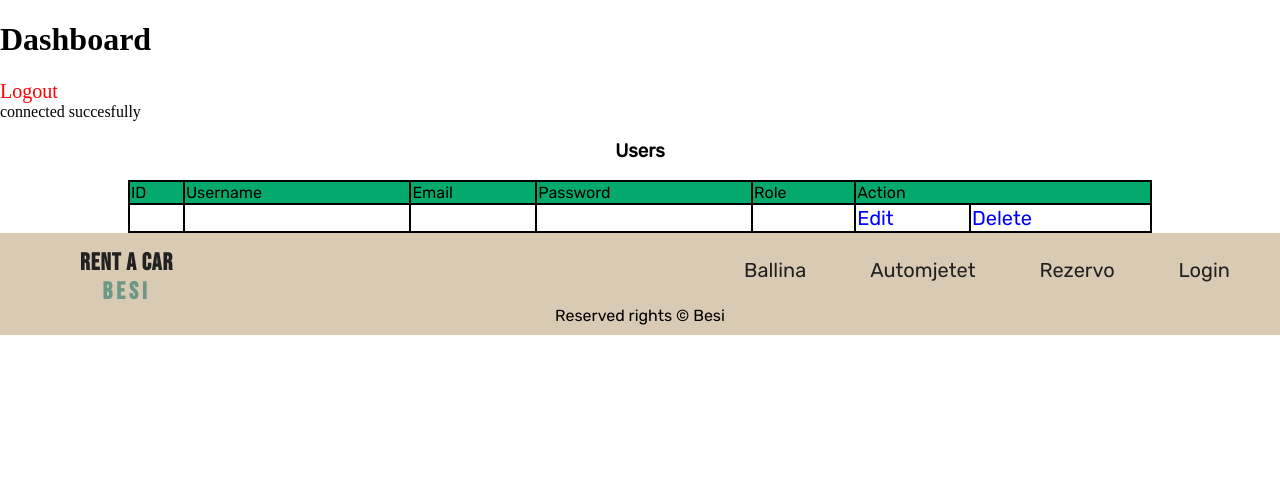
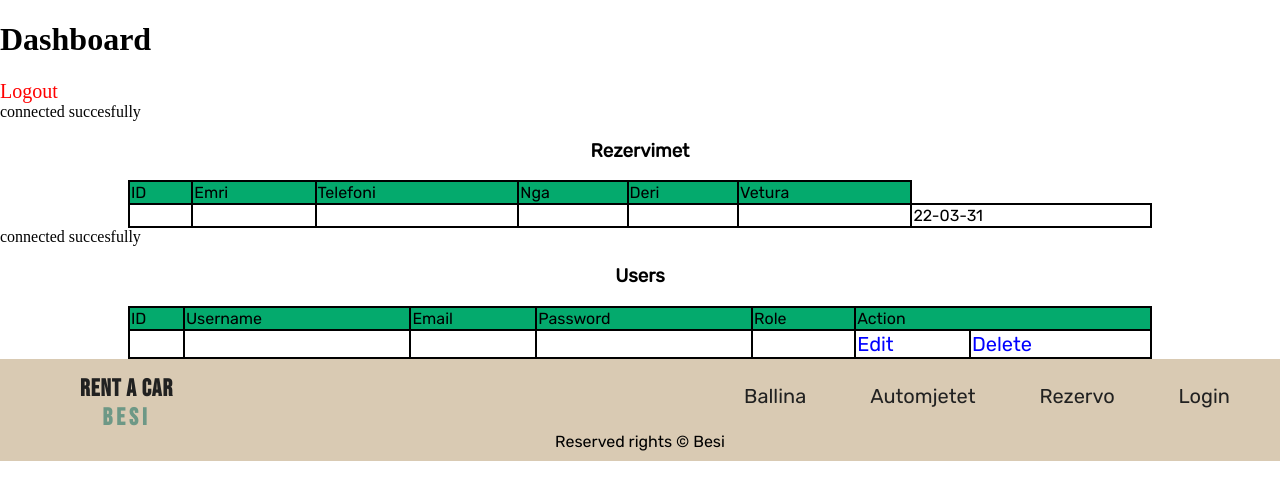
Before and after one commit to rinorselmani9/RentACar-Inxhinieri-e-Uebit-, a PHP site: page /dashboard.php in a window 1280 px wide. Shown: the part 102-602 px from the top of the page. Run offline with PHP 8.4, Linux system fonts and the light colour scheme; the visitor is signed in with stand-in values (Sample User, id 1); tables that the repository leaves empty or names only in its code hold one stand-in row (values such as "Sample post"); data that the repository does not hold is empty.

Commit message:
added rezervimet table

```diff
--- a/dashboard.php
+++ b/dashboard.php
@@ -25,6 +25,7 @@
 
 
     <?php
+        include "rezervimetTable.php";
         include "userTable.php";
         include "includes/footer.php";
     ?>
--- a/dbconfig.php
+++ b/dbconfig.php
@@ -12,9 +12,4 @@
     }else{
         echo "connected succesfully";
     }
-
-    // $sql = "INSERT INTO user(ID,Username,Password,Email) VALUES ('112','agon','123123123131','agonk@gmail.com')";
-
-
-
 ?>
--- a/login.php
+++ b/login.php
@@ -55,7 +55,7 @@
 
 
         </form>
-        <form class="register-form form_hide" id="registerF" action="registerUser.php" method="post" name="registerForm">
+        <form class="register-form form_hide" id="registerF" action="registerUser.php" method="post" name="registerForm" onsubmit= "return rValidation()">
 
             <h2 id="form_heading">Register</h2>
             </br>
--- /dev/null
+++ b/rezervimetTable.php
@@ -0,0 +1,89 @@
+<?php
+    include 'dbconfig.php';
+    $rezervimet = mysqli_query($conn, "SELECT * FROM rezervimet");
+?>
+
+<!DOCTYPE html>
+<html lang="en">
+<head>
+    <meta charset="UTF-8">
+    <meta http-equiv="X-UA-Compatible" content="IE=edge">
+    <meta name="viewport" content="width=device-width, initial-scale=1.0">
+
+    <link rel="preconnect" href="https://fonts.googleapis.com">
+    <link rel="preconnect" href="https://fonts.gstatic.com" crossorigin>
+    <link href="https://fonts.googleapis.com/css2?family=Bebas+Neue&display=swap" rel="stylesheet">
+    <link rel="preconnect" href="https://fonts.googleapis.com">
+    <link rel="preconnect" href="https://fonts.gstatic.com" crossorigin>
+    <link href="https://fonts.googleapis.com/css2?family=Rubik&display=swap" rel="stylesheet">
+
+    <style>
+        table{
+            border-collapse: collapse;
+            width: 80%;
+            margin:auto;
+        }
+        #table-heading{
+            padding-top: 12px;
+            padding-bottom: 12px;
+            text-align: left;
+            background-color: #04AA6D;
+            color: black;
+        }
+        td{
+            border:2px solid black;
+            font-family: 'Rubik', sans-serif;
+        }
+        h3{
+            text-align:center;
+            font-family: 'Rubik', sans-serif;
+        }
+    </style>
+
+    <title>Rezervimet</title>
+</head>
+<body>
+    <h3>Rezervimet</h3>
+
+    <?php
+        if(mysqli_num_rows($rezervimet)>0){
+    ?>
+    <table>
+        <tr id="table-heading">
+            <td>ID</td>
+            <td>Emri</td>
+            <td>Telefoni</td>
+            <td>Nga</td>
+            <td>Deri</td>
+            <td>Vetura</td>
+        </tr>
+        <?php
+            $i=0;
+            $date = date('y-m-d');
+            while($row = mysqli_fetch_array($rezervimet)){
+
+        ?>
+        <tr>
+            <td><?php echo $row['ID'];?></td>
+            <td><?php echo $row['Emri'];?></td>
+            <td><?php echo $row['Telefoni'];?></td>
+            <td><?php echo $row['Nga'];?></td>
+            <td><?php echo $row['Deri'];?></td>
+            <td><?php echo $row['Vetura'];?></td>
+            <td><?php echo "".$date?></td>
+        </tr>
+        <?php
+            $i++;
+            }
+        ?>
+
+
+    </table>
+    <?php
+        }else{
+            echo "No results were found";
+        }
+    ?>
+
+</body>
+</html>
```
Also changed, not shown: addReservation.php (added, +27 -0 lines), rezervo.php (+43 -9 lines).
